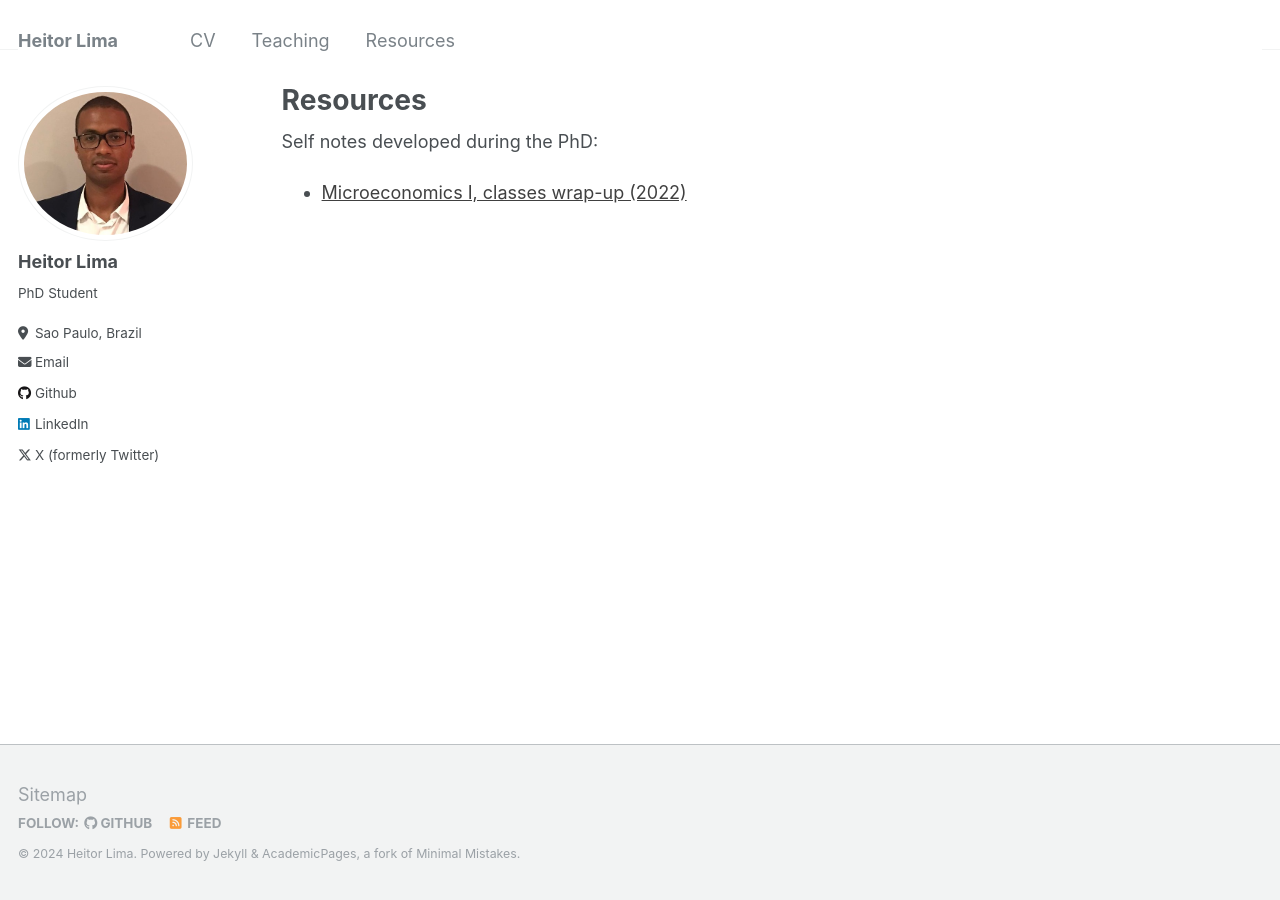
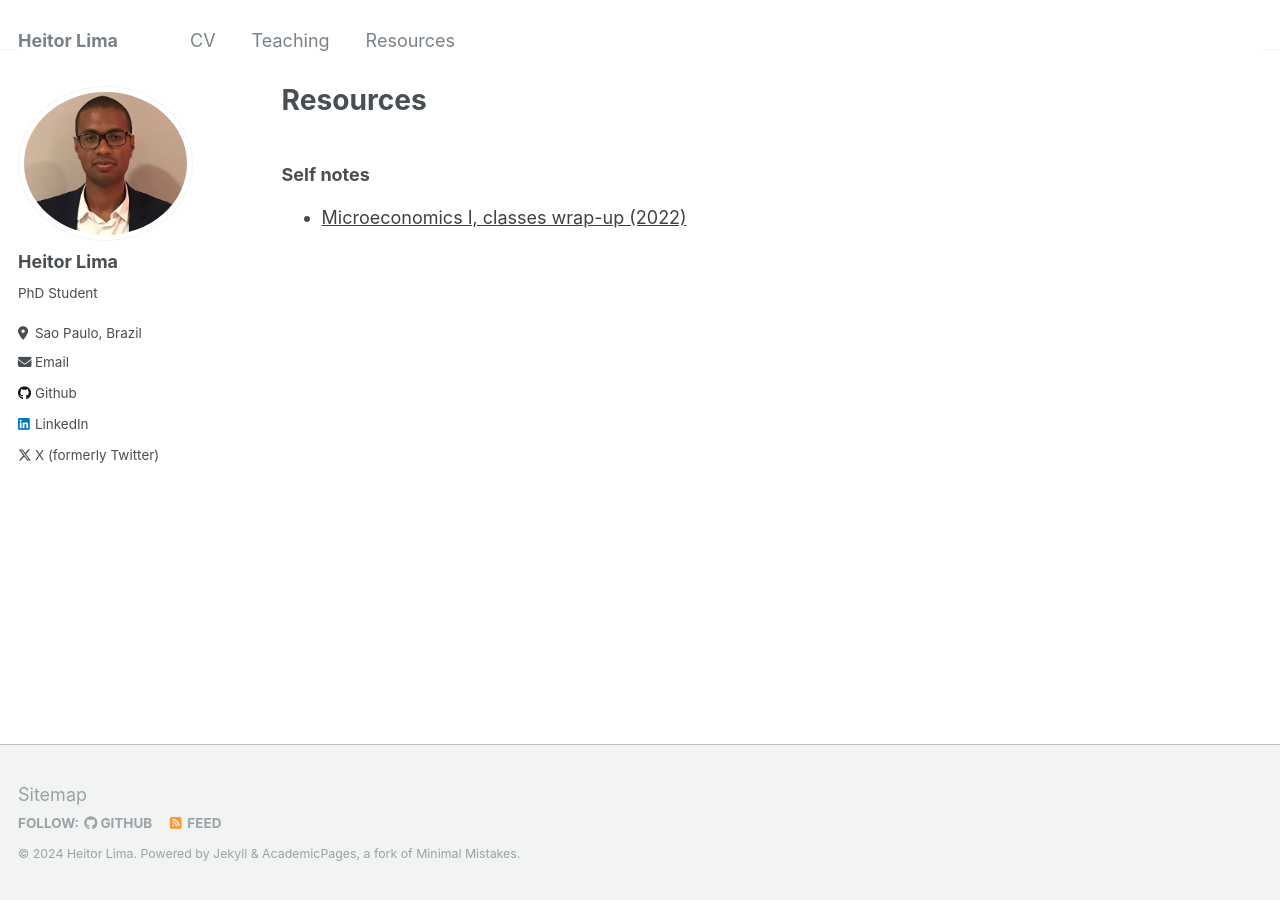
Before and after one commit to heitoraolima/heitoraolima.github.io, a Jekyll site: the page built from _pages/resources.md, in a window 1280 px wide. Built offline with Jekyll 4.4.1, drawn with Linux system fonts in a browser that asks for light colours.

Commit message:
Update resources.md

```diff
--- a/_pages/resources.md
+++ b/_pages/resources.md
@@ -3,5 +3,7 @@ permalink: /resources/
 title: "Resources"
 ---
 
-Self notes developed during the PhD:
+
+
+### Self notes
 - <a href="/files/wrapup_microeconomics-i.pdf" style="color:black; opacity:.75">Microeconomics I, classes wrap-up (2022)</a>
```
